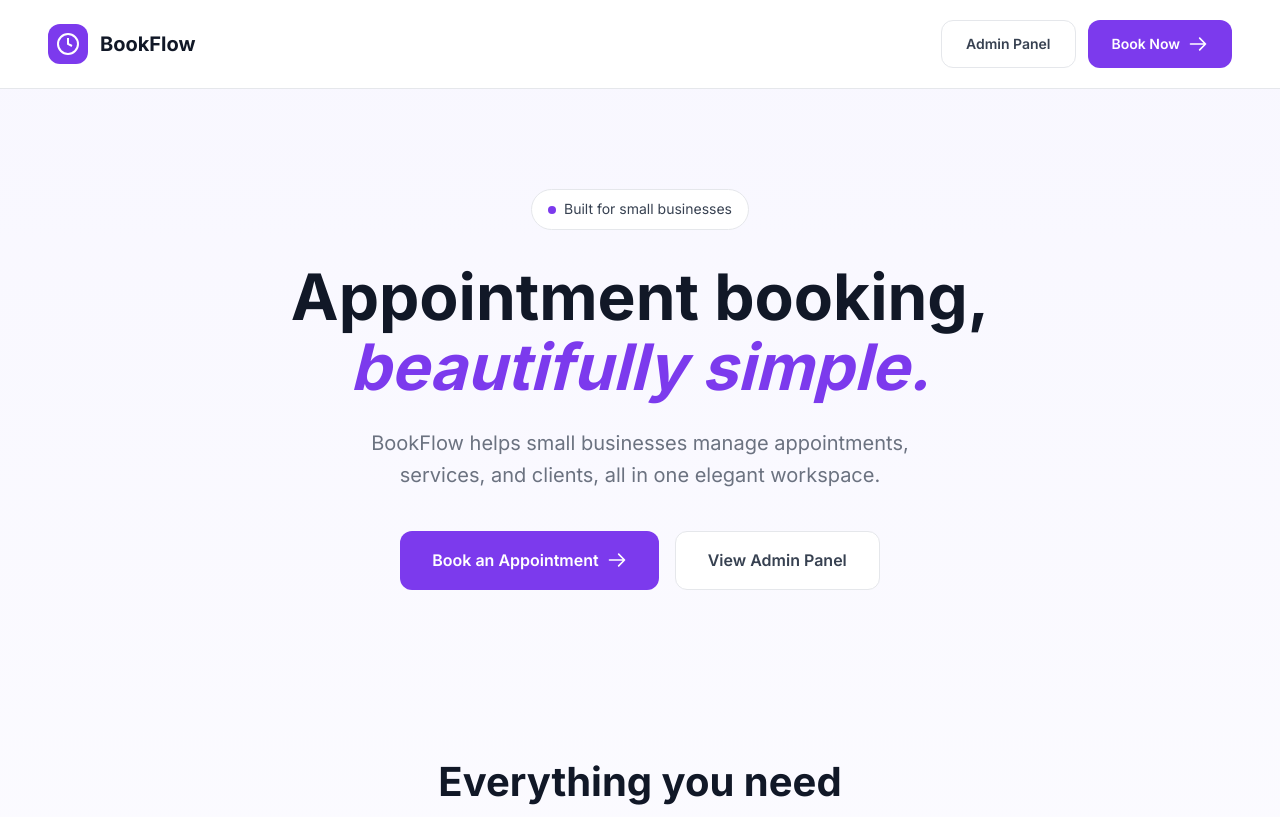
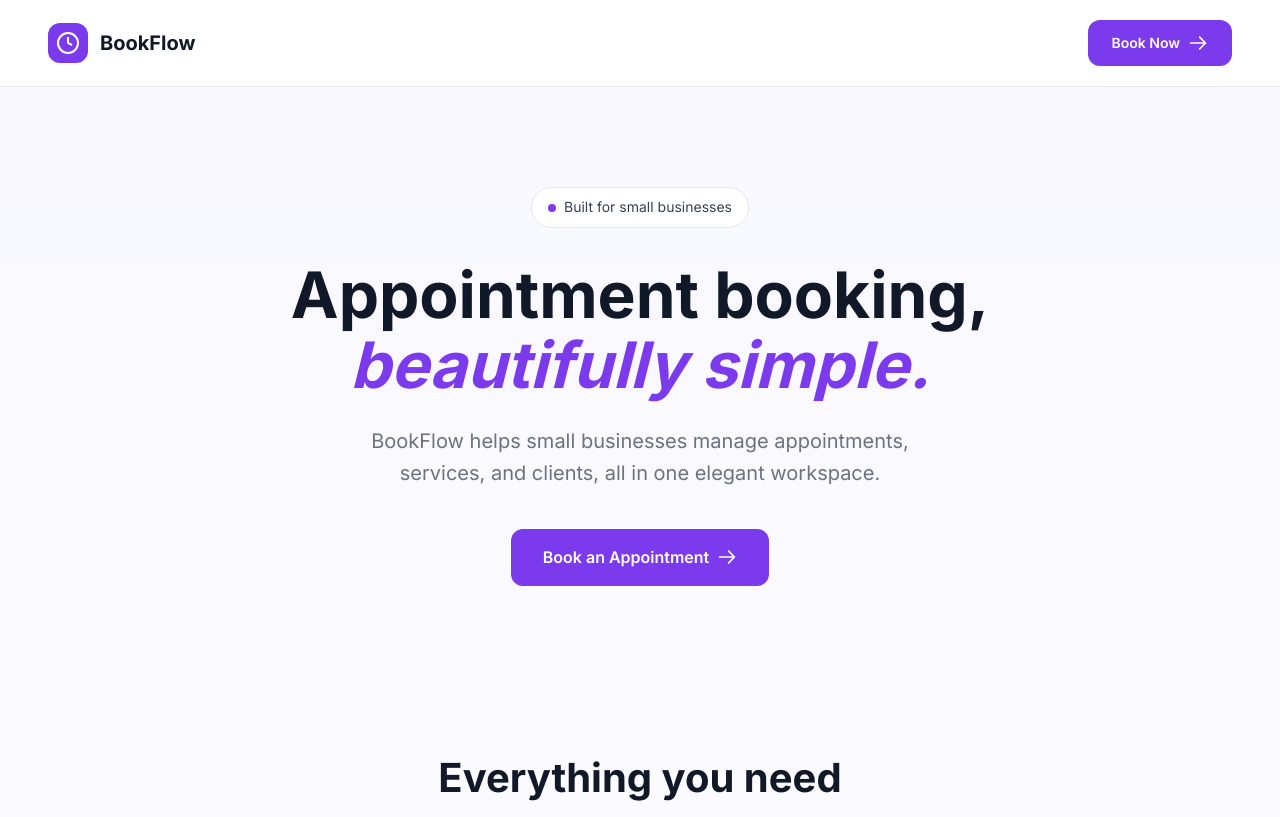
Before and after one commit to alisaadaoui/booking-system, a website: page public/index.html in a window 1280 px wide. Shown: the top 817 px of the page. Drawn offline with Linux system fonts and the light colour scheme.

Commit message:
Remove admin links from customer-facing pages

```diff
--- a/public/index.html
+++ b/public/index.html
@@ -396,7 +396,6 @@
             <span class="logo-text">BookFlow</span>
         </a>
         <div class="header-buttons">
-            <a href="admin.html" class="btn btn-secondary">Admin Panel</a>
             <a href="booking.html" class="btn btn-primary">
                 Book Now
                 <svg xmlns="http://www.w3.org/2000/svg" fill="none" viewBox="0 0 24 24" stroke="currentColor" stroke-width="2">
@@ -427,9 +426,7 @@
                     <path stroke-linecap="round" stroke-linejoin="round" d="M14 5l7 7m0 0l-7 7m7-7H3"/>
                 </svg>
             </a>
-            <a href="admin.html" class="btn btn-secondary btn-large">
-                View Admin Panel
-            </a>
+
         </div>
     </section>
 
```
Also changed, not shown: public/booking.html (+0 -1 lines).
